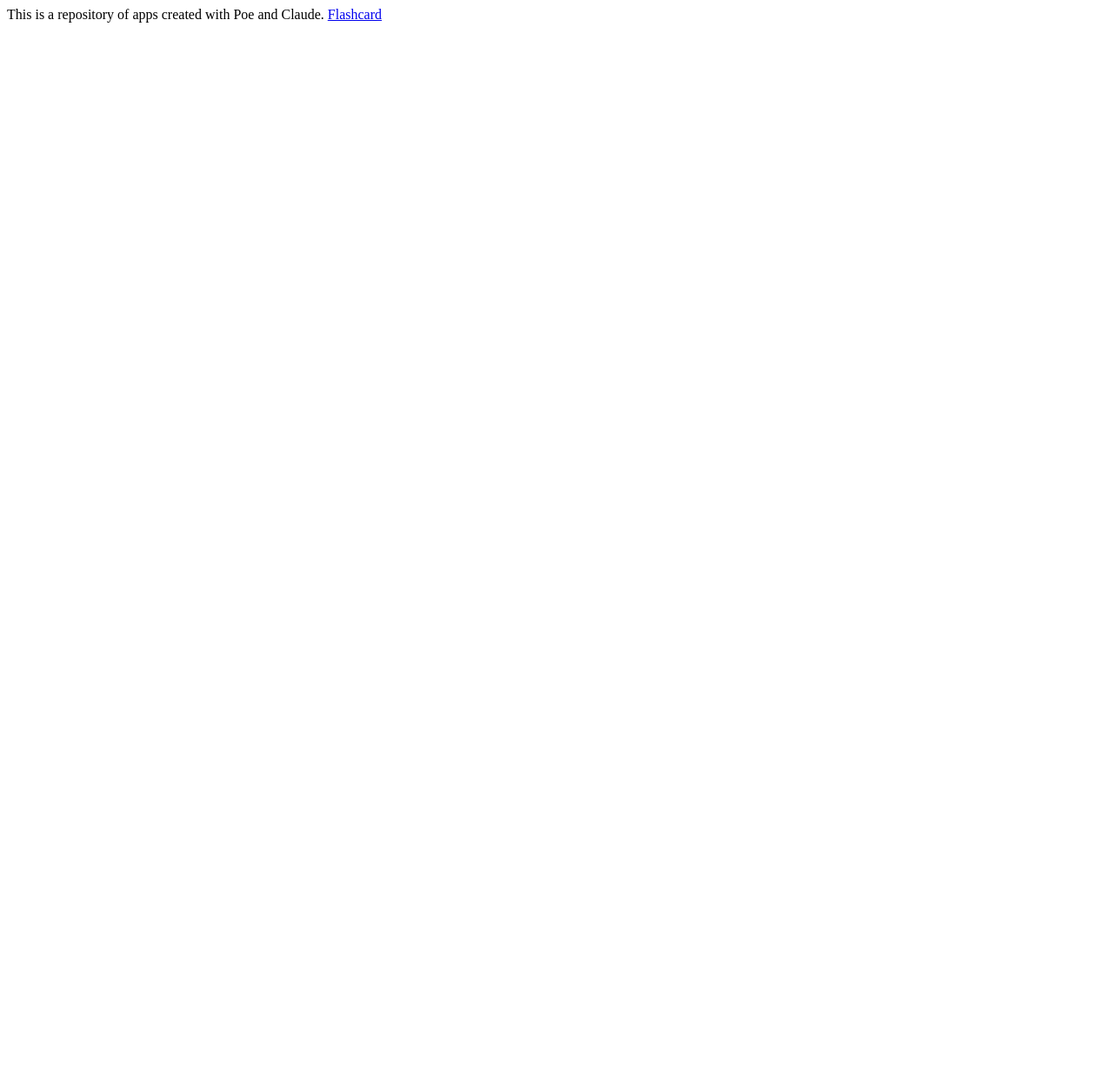
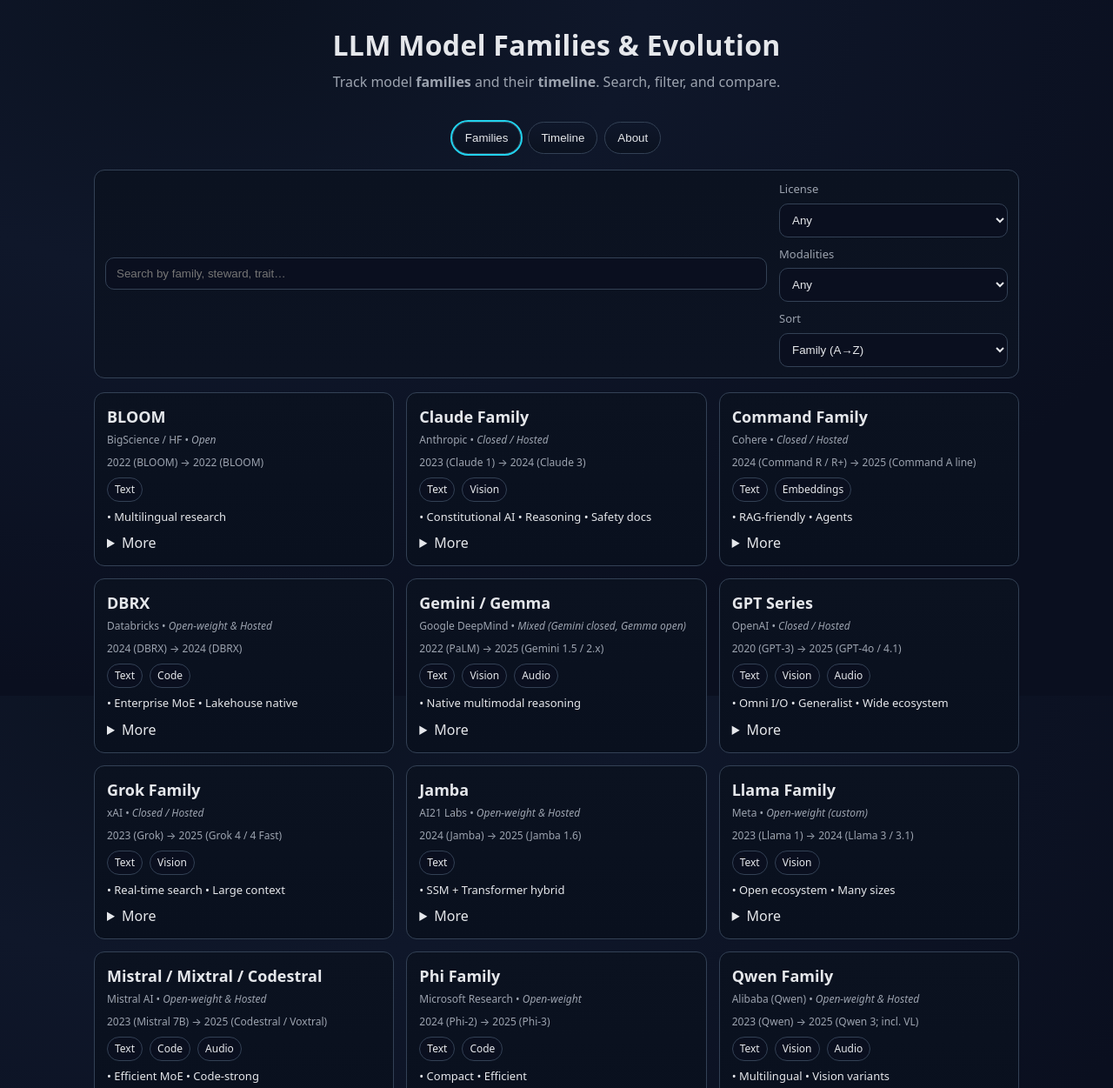
Before and after one commit to JimWentworth/GenAI-Testing, a plain HTML site: page index.html in a window 1280 px wide. Shown: the top 1251 px of the page at 87% size. Before the commit the page ends 800 px from the top, so only its background shows below. Drawn offline with Linux system fonts and the light colour scheme.

Commit message:
Add files via upload

```diff
--- /dev/null
+++ b/data.js
@@ -0,0 +1,325 @@
+window.__LLM_FAMILIES__ = [
+  {
+    "family": "GPT Series",
+    "steward": "OpenAI",
+    "license": "Closed / Hosted",
+    "initial_release": "2020 (GPT‑3)",
+    "current_release": "2025 (GPT‑4o / 4.1)",
+    "modalities": [
+      "Text",
+      "Vision",
+      "Audio"
+    ],
+    "context_window": "128k – ~1M tokens",
+    "traits": [
+      "Omni I/O",
+      "Generalist",
+      "Wide ecosystem"
+    ],
+    "links": [
+      {
+        "label": "Model overview",
+        "url": "#"
+      }
+    ]
+  },
+  {
+    "family": "Claude Family",
+    "steward": "Anthropic",
+    "license": "Closed / Hosted",
+    "initial_release": "2023 (Claude 1)",
+    "current_release": "2024 (Claude 3)",
+    "modalities": [
+      "Text",
+      "Vision"
+    ],
+    "context_window": "200k – ~1M tokens",
+    "traits": [
+      "Constitutional AI",
+      "Reasoning",
+      "Safety docs"
+    ],
+    "links": [
+      {
+        "label": "Docs",
+        "url": "#"
+      }
+    ]
+  },
+  {
+    "family": "Gemini / Gemma",
+    "steward": "Google DeepMind",
+    "license": "Mixed (Gemini closed, Gemma open)",
+    "initial_release": "2022 (PaLM)",
+    "current_release": "2025 (Gemini 1.5 / 2.x)",
+    "modalities": [
+      "Text",
+      "Vision",
+      "Audio"
+    ],
+    "context_window": "Up to ~1M tokens",
+    "traits": [
+      "Native multimodal reasoning"
+    ],
+    "links": [
+      {
+        "label": "Model card",
+        "url": "#"
+      }
+    ]
+  },
+  {
+    "family": "Llama Family",
+    "steward": "Meta",
+    "license": "Open‑weight (custom)",
+    "initial_release": "2023 (Llama 1)",
+    "current_release": "2024 (Llama 3 / 3.1)",
+    "modalities": [
+      "Text",
+      "Vision"
+    ],
+    "context_window": "Up to 128k tokens",
+    "traits": [
+      "Open ecosystem",
+      "Many sizes"
+    ],
+    "links": [
+      {
+        "label": "License",
+        "url": "#"
+      }
+    ]
+  },
+  {
+    "family": "Mistral / Mixtral / Codestral",
+    "steward": "Mistral AI",
+    "license": "Open‑weight & Hosted",
+    "initial_release": "2023 (Mistral 7B)",
+    "current_release": "2025 (Codestral / Voxtral)",
+    "modalities": [
+      "Text",
+      "Code",
+      "Audio"
+    ],
+    "context_window": "32k – 128k tokens",
+    "traits": [
+      "Efficient MoE",
+      "Code‑strong"
+    ],
+    "links": [
+      {
+        "label": "Portal",
+        "url": "#"
+      }
+    ]
+  },
+  {
+    "family": "Grok Family",
+    "steward": "xAI",
+    "license": "Closed / Hosted",
+    "initial_release": "2023 (Grok)",
+    "current_release": "2025 (Grok 4 / 4 Fast)",
+    "modalities": [
+      "Text",
+      "Vision"
+    ],
+    "context_window": "Up to ~256k tokens",
+    "traits": [
+      "Real‑time search",
+      "Large context"
+    ],
+    "links": [
+      {
+        "label": "Overview",
+        "url": "#"
+      }
+    ]
+  },
+  {
+    "family": "DBRX",
+    "steward": "Databricks",
+    "license": "Open‑weight & Hosted",
+    "initial_release": "2024 (DBRX)",
+    "current_release": "2024 (DBRX)",
+    "modalities": [
+      "Text",
+      "Code"
+    ],
+    "context_window": "Up to 64k tokens",
+    "traits": [
+      "Enterprise MoE",
+      "Lakehouse native"
+    ],
+    "links": [
+      {
+        "label": "Blog",
+        "url": "#"
+      }
+    ]
+  },
+  {
+    "family": "Qwen Family",
+    "steward": "Alibaba (Qwen)",
+    "license": "Open‑weight & Hosted",
+    "initial_release": "2023 (Qwen)",
+    "current_release": "2025 (Qwen 3; incl. VL)",
+    "modalities": [
+      "Text",
+      "Vision",
+      "Audio"
+    ],
+    "context_window": "Up to 128k tokens",
+    "traits": [
+      "Multilingual",
+      "Vision variants"
+    ],
+    "links": [
+      {
+        "label": "Repo",
+        "url": "#"
+      }
+    ]
+  },
+  {
+    "family": "Command Family",
+    "steward": "Cohere",
+    "license": "Closed / Hosted",
+    "initial_release": "2024 (Command R / R+)",
+    "current_release": "2025 (Command A line)",
+    "modalities": [
+      "Text",
+      "Embeddings"
+    ],
+    "context_window": "Up to 128k tokens",
+    "traits": [
+      "RAG‑friendly",
+      "Agents"
+    ],
+    "links": [
+      {
+        "label": "Docs",
+        "url": "#"
+      }
+    ]
+  },
+  {
+    "family": "Jamba",
+    "steward": "AI21 Labs",
+    "license": "Open‑weight & Hosted",
+    "initial_release": "2024 (Jamba)",
+    "current_release": "2025 (Jamba 1.6)",
+    "modalities": [
+      "Text"
+    ],
+    "context_window": "Up to 256k tokens",
+    "traits": [
+      "SSM + Transformer hybrid"
+    ],
+    "links": [
+      {
+        "label": "Paper",
+        "url": "#"
+      }
+    ]
+  },
+  {
+    "family": "BLOOM",
+    "steward": "BigScience / HF",
+    "license": "Open",
+    "initial_release": "2022 (BLOOM)",
+    "current_release": "2022 (BLOOM)",
+    "modalities": [
+      "Text"
+    ],
+    "context_window": "4k tokens",
+    "traits": [
+      "Multilingual research"
+    ],
+    "links": [
+      {
+        "label": "HF page",
+        "url": "#"
+      }
+    ]
+  },
+  {
+    "family": "Phi Family",
+    "steward": "Microsoft Research",
+    "license": "Open‑weight",
+    "initial_release": "2024 (Phi‑2)",
+    "current_release": "2025 (Phi‑3)",
+    "modalities": [
+      "Text",
+      "Code"
+    ],
+    "context_window": "Up to 128k tokens",
+    "traits": [
+      "Compact",
+      "Efficient"
+    ],
+    "links": [
+      {
+        "label": "Paper",
+        "url": "#"
+      }
+    ]
+  },
+  {
+    "family": "Yi Family",
+    "steward": "01.AI",
+    "license": "Open‑weight",
+    "initial_release": "2023 (Yi‑1)",
+    "current_release": "2025 (Yi‑1.6)",
+    "modalities": [
+      "Text",
+      "Vision"
+    ],
+    "context_window": "Up to 128k tokens",
+    "traits": [
+      "Bilingual (ZH/EN)"
+    ],
+    "links": [
+      {
+        "label": "Repo",
+        "url": "#"
+      }
+    ]
+  }
+];
+window.__LLM_TIMELINE__ = [
+  {
+    "phase": "2018–2019",
+    "event": "BERT popularizes bidirectional pretraining",
+    "why": "Pretrain‑then‑adapt pattern for NLP."
+  },
+  {
+    "phase": "2020",
+    "event": "GPT‑3 demonstrates few‑shot prompting",
+    "why": "Shift from fine‑tuning to prompting."
+  },
+  {
+    "phase": "2021",
+    "event": "Codex, DALL·E arrive",
+    "why": "Code and image generation foundations."
+  },
+  {
+    "phase": "2022",
+    "event": "PaLM scales; BLOOM released openly",
+    "why": "Scaling + open collaboration push."
+  },
+  {
+    "phase": "2023",
+    "event": "Llama 1, Claude 1, GPT‑4",
+    "why": "Open‑weight movement, stronger reasoning."
+  },
+  {
+    "phase": "2024",
+    "event": "Llama 3, Claude 3, Gemini 1.5, DBRX, Jamba",
+    "why": "Long context, MoE/SSM hybrids, multimodality."
+  },
+  {
+    "phase": "2025",
+    "event": "GPT‑4.1, Grok 4, Gemini 2.x, Codestral / Qwen3",
+    "why": "Reasoning modes, >1M token contexts."
+  }
+];
--- a/index.html
+++ b/index.html
@@ -1,2 +1,90 @@
-<html>This is a repository of apps created with Poe and Claude.</html>
-<a href=https://jimwentworth.github.io/GenAI-Testing/Flashcard.html>Flashcard</a>
+<!doctype html>
+<html lang="en">
+<head>
+  <meta charset="utf-8" />
+  <meta name="viewport" content="width=device-width, initial-scale=1" />
+  <title>LLM Model Families & Timeline</title>
+  <link rel="stylesheet" href="styles.css" />
+</head>
+<body>
+  <header class="site-header">
+    <h1>LLM Model Families & Evolution</h1>
+    <p class="tagline">Track model <strong>families</strong> and their <strong>timeline</strong>. Search, filter, and compare.</p>
+  </header>
+
+  <main>
+    <nav class="tabs" role="tablist" aria-label="LLM Catalog Tabs">
+      <button class="tab active" role="tab" aria-selected="true" aria-controls="panel-families" id="tab-families">Families</button>
+      <button class="tab" role="tab" aria-selected="false" aria-controls="panel-timeline" id="tab-timeline">Timeline</button>
+      <button class="tab" role="tab" aria-selected="false" aria-controls="panel-about" id="tab-about">About</button>
+    </nav>
+
+    <section id="panel-families" class="tab-panel active" role="tabpanel" aria-labelledby="tab-families">
+      <div class="controls">
+        <input id="searchInput" type="search" placeholder="Search by family, steward, trait…" aria-label="Search families" />
+        <div class="filters">
+          <label>License
+            <select id="licenseFilter" aria-label="Filter by license">
+              <option value="">Any</option>
+              <option>Open</option>
+              <option>Open‑weight</option>
+              <option>Open‑weight (custom)</option>
+              <option>Open‑weight & Hosted</option>
+              <option>Closed / Hosted</option>
+              <option>Mixed (Gemini closed, Gemma open)</option>
+            </select>
+          </label>
+          <label>Modalities
+            <select id="modalityFilter" aria-label="Filter by modality">
+              <option value="">Any</option>
+              <option>Text</option>
+              <option>Vision</option>
+              <option>Audio</option>
+              <option>Code</option>
+              <option>Embeddings</option>
+            </select>
+          </label>
+          <label>Sort
+            <select id="sortSelect" aria-label="Sort families">
+              <option value="family-asc">Family (A→Z)</option>
+              <option value="steward-asc">Steward (A→Z)</option>
+              <option value="initial-asc">Initial Release (old→new)</option>
+              <option value="initial-desc">Initial Release (new→old)</option>
+            </select>
+          </label>
+        </div>
+      </div>
+
+      <div id="cards" class="cards" aria-live="polite"></div>
+    </section>
+
+    <section id="panel-timeline" class="tab-panel" role="tabpanel" aria-labelledby="tab-timeline">
+      <ol id="timelineList" class="timeline"></ol>
+    </section>
+
+    <section id="panel-about" class="tab-panel" role="tabpanel" aria-labelledby="tab-about">
+      <article class="about">
+        <h2>About this catalog</h2>
+        <p>This is a lightweight, client‑side site to help you track major LLM <em>families</em> (not every checkpoint) and see key milestones over time. Use the search and filters to narrow the view. Click cards to expand details.</p>
+        <p><strong>Tip:</strong> You can add or edit entries in <code>data.js</code>. The UI will update automatically when you refresh.</p>
+        <details>
+          <summary>Editing guidance</summary>
+          <ul>
+            <li>Add a new entry to <code>window.__LLM_FAMILIES__</code> with fields that match existing items.</li>
+            <li>Use consistent wording for licenses: e.g., “Open‑weight”, “Closed / Hosted”, “Open”.</li>
+            <li>Modalities: pick from Text, Vision, Audio, Code, Embeddings.</li>
+            <li>For the timeline, append to <code>window.__LLM_TIMELINE__</code> with <code>phase</code>, <code>event</code>, and <code>why</code>.</li>
+          </ul>
+        </details>
+      </article>
+    </section>
+  </main>
+
+  <footer class="site-footer">
+    <p>Built for quick orientation and ongoing updates. Last generated: <span id="builtAt"></span>.</p>
+  </footer>
+
+  <script src="data.js"></script>
+  <script src="script.js"></script>
+</body>
+</html>
--- /dev/null
+++ b/script.js
@@ -0,0 +1,125 @@
+
+(function () {
+  const families = window.__LLM_FAMILIES__ || [];
+  const timeline = window.__LLM_TIMELINE__ || [];
+  const builtAt = new Date().toLocaleString();
+  document.getElementById('builtAt').textContent = builtAt;
+
+  // Tabs
+  const tabs = document.querySelectorAll('.tab');
+  const panels = document.querySelectorAll('.tab-panel');
+  tabs.forEach(tab => {
+    tab.addEventListener('click', () => {
+      tabs.forEach(t => t.classList.remove('active'));
+      panels.forEach(p => p.classList.remove('active'));
+      tab.classList.add('active');
+      document.getElementById(tab.id.replace('tab', 'panel')).classList.add('active');
+      tab.setAttribute('aria-selected', 'true');
+      tabs.forEach(t => { if (t !== tab) t.setAttribute('aria-selected', 'false'); });
+    });
+  });
+
+  // Filters and search
+  const searchInput = document.getElementById('searchInput');
+  const licenseFilter = document.getElementById('licenseFilter');
+  const modalityFilter = document.getElementById('modalityFilter');
+  const sortSelect = document.getElementById('sortSelect');
+  const cardsEl = document.getElementById('cards');
+
+  function norm(s){ return (s || '').toString().toLowerCase(); }
+  function includes(list, value){
+    return (list || []).some(x => norm(x).includes(norm(value)));
+  }
+
+  function sortData(arr, mode) {
+    const getYear = (s) => {
+      const m = (s || '').match(/(\d{4})/);
+      return m ? parseInt(m[1], 10) : 0;
+    };
+    const c = [...arr];
+    switch(mode){
+      case 'family-asc':
+        return c.sort((a,b)=> norm(a.family).localeCompare(norm(b.family)));
+      case 'steward-asc':
+        return c.sort((a,b)=> norm(a.steward).localeCompare(norm(b.steward)));
+      case 'initial-asc':
+        return c.sort((a,b)=> getYear(a.initial_release) - getYear(b.initial_release));
+      case 'initial-desc':
+        return c.sort((a,b)=> getYear(b.initial_release) - getYear(a.initial_release));
+      default: return c;
+    }
+  }
+
+  function passesFilters(item){
+    const q = norm(searchInput.value);
+    const lic = norm(licenseFilter.value);
+    const mod = norm(modalityFilter.value);
+
+    const textHaystack = [
+      item.family, item.steward, item.license, item.initial_release, item.current_release,
+      ...(item.traits || [])
+    ].join(' ').toLowerCase();
+
+    const searchOk = !q || textHaystack.includes(q);
+    const licenseOk = !lic || norm(item.license) === lic;
+    const modalityOk = !mod || includes(item.modalities || [], modalityFilter.value);
+
+    return searchOk && licenseOk && modalityOk;
+  }
+
+  function renderCards(){
+    const filtered = sortData(families.filter(passesFilters), sortSelect.value);
+    cardsEl.innerHTML = '';
+    if (!filtered.length){
+      const empty = document.createElement('p');
+      empty.textContent = 'No results. Try clearing a filter.';
+      empty.className = 'meta';
+      cardsEl.appendChild(empty);
+      return;
+    }
+
+    filtered.forEach(item => {
+      const card = document.createElement('article');
+      card.className = 'card';
+      card.innerHTML = `
+        <h3>${item.family}</h3>
+        <div class="meta">${item.steward} • <em>${item.license}</em></div>
+        <div class="meta">${item.initial_release} → ${item.current_release}</div>
+        <div class="badges">${(item.modalities||[]).map(m=>`<span class="badge" title="Modality">${m}</span>`).join('')}</div>
+        <div class="traits">• ${((item.traits||[]).join(' • '))}</div>
+        <details>
+          <summary>More</summary>
+          <p><strong>Context window:</strong> ${item.context_window || '—'}</p>
+          ${ (item.links && item.links.length) ?
+            `<p><strong>Links:</strong> ${item.links.map(l => `<a href="${l.url}" target="_blank" rel="noopener">${l.label}</a>`).join(' · ')}</p>` : ''}
+        </details>
+      `;
+      cardsEl.appendChild(card);
+    });
+  }
+
+  // Timeline
+  function renderTimeline(){
+    const list = document.getElementById('timelineList');
+    list.innerHTML = '';
+    timeline.forEach(t => {
+      const li = document.createElement('li');
+      li.innerHTML = `
+        <div class="phase">${t.phase}</div>
+        <div class="event">${t.event}</div>
+        <div class="why">${t.why}</div>
+      `;
+      list.appendChild(li);
+    });
+  }
+
+  // Wire up events
+  [searchInput, licenseFilter, modalityFilter, sortSelect].forEach(el => {
+    el && el.addEventListener('input', renderCards);
+    el && el.addEventListener('change', renderCards);
+  });
+
+  // Initial render
+  renderCards();
+  renderTimeline();
+})();
--- /dev/null
+++ b/styles.css
@@ -0,0 +1,128 @@
+
+:root {
+  --bg: #0f172a;
+  --panel: #111827;
+  --card: #0b1220;
+  --text: #e5e7eb;
+  --muted: #9ca3af;
+  --accent: #22d3ee;
+  --accent-2: #a78bfa;
+  --ring: #334155;
+  --radius: 12px;
+  --gap: 14px;
+}
+
+* { box-sizing: border-box; }
+html, body { height: 100%; }
+body {
+  margin: 0;
+  font-family: ui-sans-serif, system-ui, -apple-system, Segoe UI, Roboto, Helvetica, Arial, "Apple Color Emoji", "Segoe UI Emoji";
+  background: radial-gradient(1200px 800px at 20% 0%, #0b1220 0%, var(--bg) 40%, #0a0f1f 100%);
+  color: var(--text);
+  line-height: 1.5;
+}
+
+.site-header { padding: 28px 20px 10px; text-align: center; }
+.site-header h1 { margin: 0 0 6px; font-weight: 750; letter-spacing: 0.3px; }
+.tagline { margin: 0 auto; max-width: 800px; color: var(--muted); }
+
+main { max-width: 1100px; margin: 0 auto; padding: 10px 18px 40px; }
+
+.tabs { display: flex; gap: 8px; justify-content: center; margin: 14px 0 18px; }
+.tab {
+  background: linear-gradient(180deg, #0f172a, #0b1220);
+  color: var(--text);
+  border: 1px solid var(--ring);
+  border-radius: 999px;
+  padding: 10px 14px;
+  cursor: pointer;
+}
+.tab.active { outline: 2px solid var(--accent); }
+
+.tab-panel { display: none; }
+.tab-panel.active { display: block; }
+
+.controls {
+  display: grid;
+  gap: var(--gap);
+  grid-template-columns: 1fr;
+  background: linear-gradient(180deg, #0b1220, #0c1322);
+  border: 1px solid var(--ring);
+  border-radius: var(--radius);
+  padding: 12px;
+}
+.controls input[type="search"] {
+  width: 100%;
+  padding: 10px 12px;
+  border-radius: 10px;
+  border: 1px solid var(--ring);
+  background: #0a0f1f;
+  color: var(--text);
+}
+.filters {
+  display: grid;
+  gap: 10px;
+  grid-template-columns: repeat(auto-fit, minmax(160px, 1fr));
+}
+.filters label { font-size: 13px; color: var(--muted); display: grid; gap: 6px; }
+.filters select {
+  padding: 10px;
+  border-radius: 10px;
+  border: 1px solid var(--ring);
+  background: #0a0f1f;
+  color: var(--text);
+}
+
+.cards {
+  margin-top: 16px;
+  display: grid;
+  grid-template-columns: repeat(auto-fit, minmax(280px, 1fr));
+  gap: var(--gap);
+}
+.card {
+  background: linear-gradient(180deg, #0b1220, #09101e);
+  border: 1px solid var(--ring);
+  border-radius: var(--radius);
+  padding: 14px;
+  transition: transform .12s ease, box-shadow .12s ease;
+}
+.card:hover { transform: translateY(-1px); box-shadow: 0 8px 24px rgba(0,0,0,.25); }
+.card h3 { margin: 0 0 4px; font-size: 18px; }
+.meta { font-size: 12px; color: var(--muted); margin-bottom: 8px; }
+.badges { display: flex; flex-wrap: wrap; gap: 8px; margin: 8px 0; }
+.badge {
+  font-size: 12px;
+  border: 1px solid var(--ring);
+  padding: 4px 8px;
+  border-radius: 999px;
+  background: #0a0f1f;
+}
+.card .traits { font-size: 13px; color: var(--text); margin: 8px 0; }
+.card details { margin-top: 8px; }
+.card a { color: var(--accent-2); text-decoration: none; }
+.card a:hover { text-decoration: underline; }
+
+.timeline {
+  list-style: none;
+  margin: 0;
+  padding: 0;
+  display: grid;
+  gap: 10px;
+}
+.timeline li {
+  background: linear-gradient(180deg, #0b1220, #09101e);
+  border: 1px solid var(--ring);
+  border-radius: var(--radius);
+  padding: 12px;
+}
+.timeline .phase { font-weight: 700; }
+.timeline .event { margin: 6px 0 2px; }
+.timeline .why { color: var(--muted); font-size: 14px; }
+
+.about { background: linear-gradient(180deg, #0b1220, #09101e); border: 1px solid var(--ring); border-radius: var(--radius); padding: 16px; }
+
+.site-footer { max-width: 1100px; margin: 0 auto; padding: 20px 18px 40px; color: var(--muted); text-align: center; }
+
+@media (min-width: 740px) {
+  .controls { grid-template-columns: 1fr auto; align-items: center; }
+}
```
